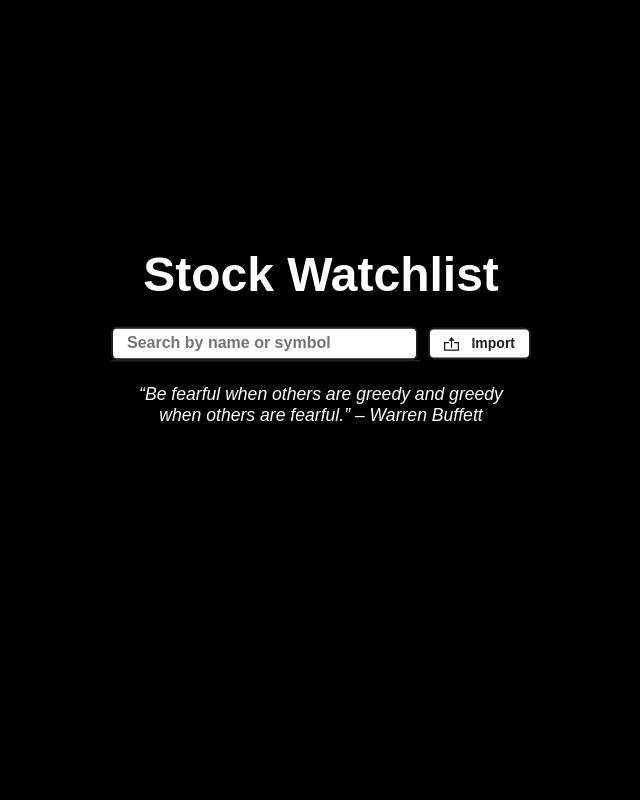
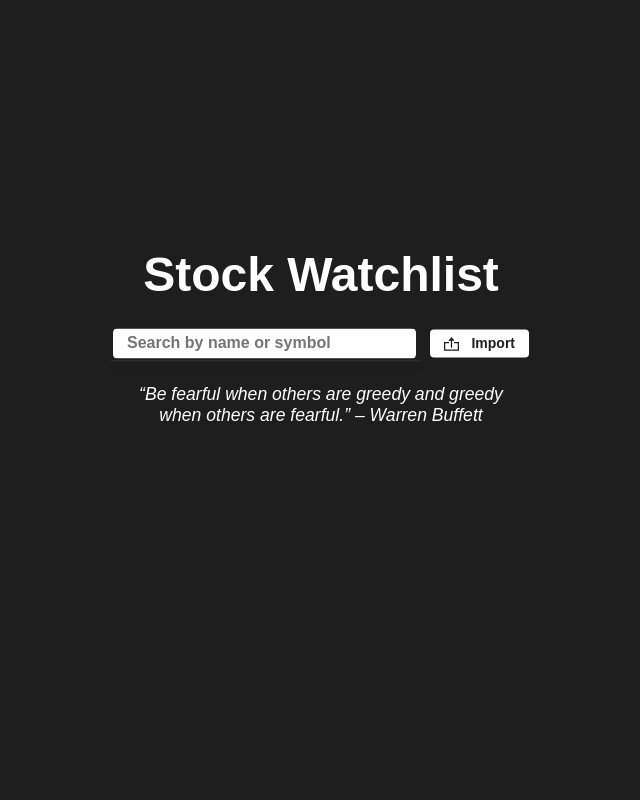
Before and after one commit to Cstruty/StockEval, a Flask app: page / in a window 1280 px wide. Shown: the whole page, without its empty margins (319-959 px from the left). Run offline with Flask 3, Linux system fonts and the light colour scheme; some libraries are stand-ins or nearby versions.

Commit message:
Revert "Restore animated gradient background"
This reverts commit bea31a97786e390abc1bad40b99e3fff4e1a5acf.

```diff
--- a/static/styles.css
+++ b/static/styles.css
@@ -8,7 +8,7 @@
   overflow-x: hidden;
   box-sizing: border-box;
   font-family: Arial, sans-serif;
-  background-color: #000;
+  background-color: #1e1e1e;
 }
 
 /* ==== Navigation Bar ==== */
@@ -60,9 +60,9 @@
   height: 100vh;
   z-index: -1;
   pointer-events: none;
-  background: linear-gradient(135deg, #000, #fff);
-  background-size: 400% 400%;
-  animation: moveDiagonalGradient 30s ease infinite;
+  background: linear-gradient(135deg, #1e1e1e, #646464, #1e1e1e);
+  background-size: 300% 300%;
+  animation: moveDiagonalGradient 40s ease infinite;
 }
 
 @keyframes moveDiagonalGradient {
```
